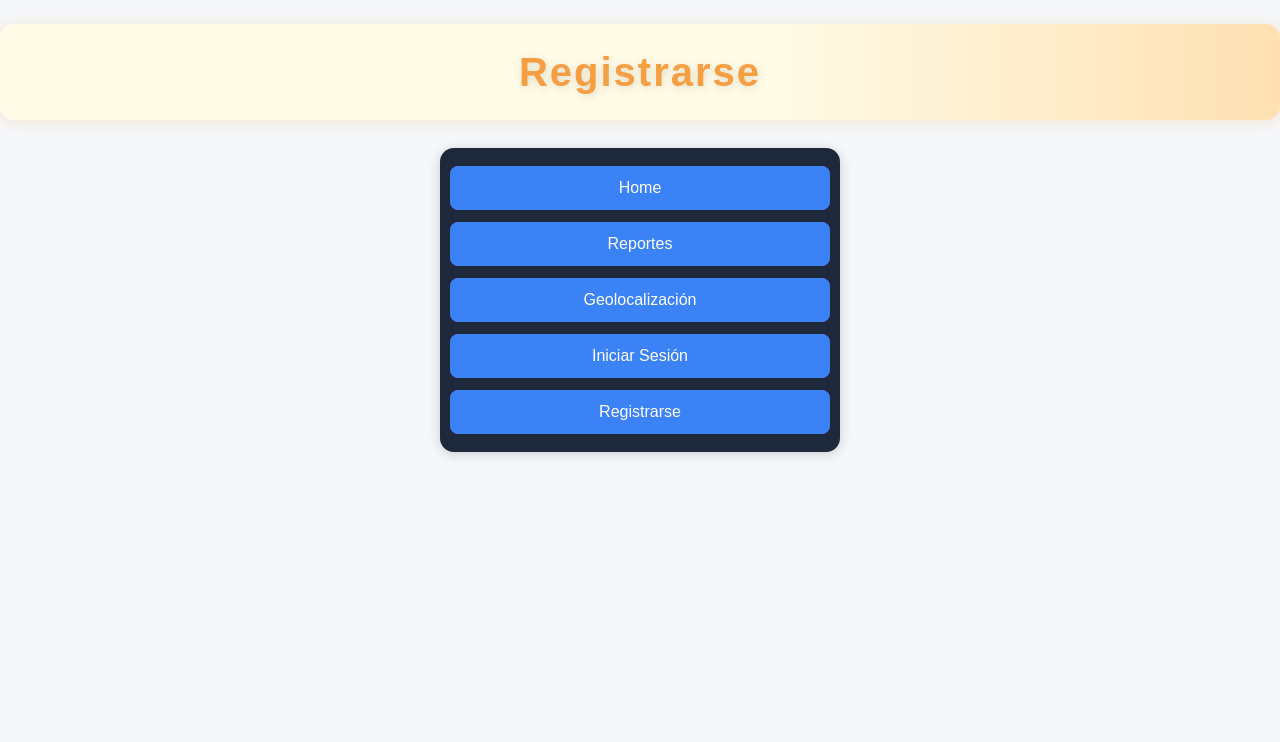
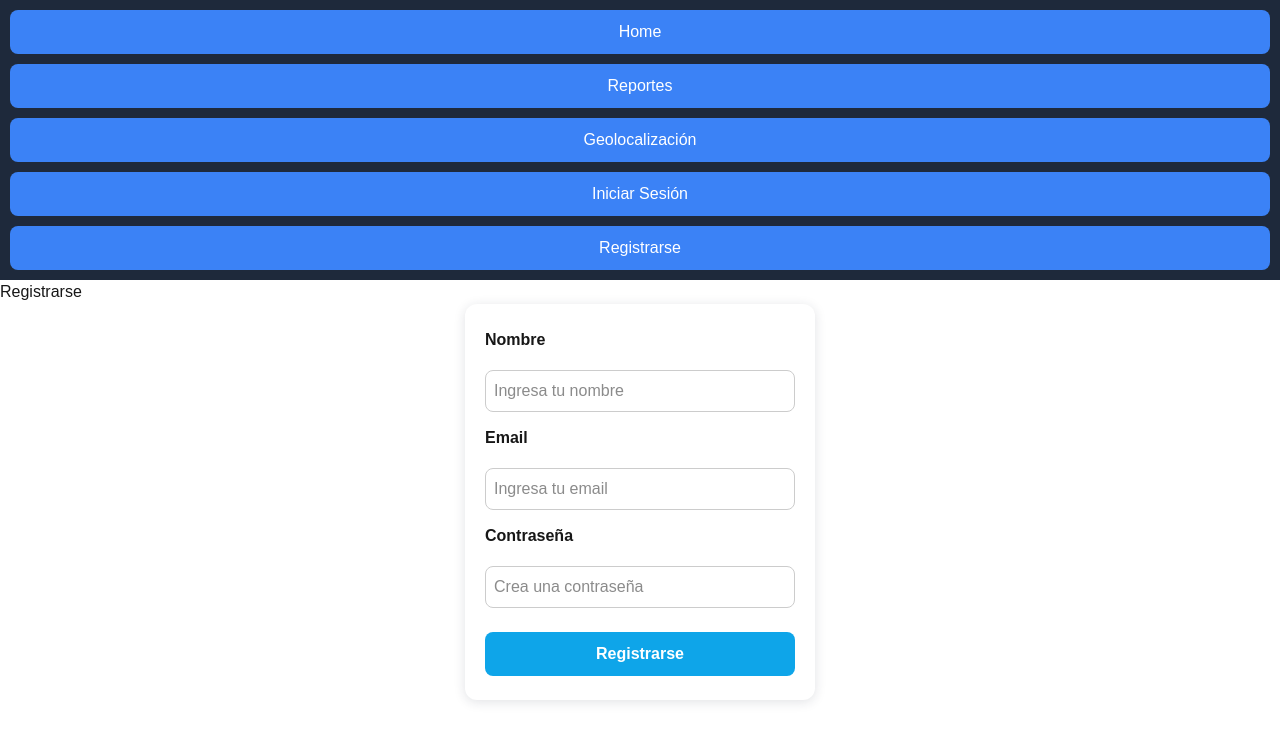
Before and after one commit to javithox/caso_muni, a Next.js app in the folder my-msvc-valle-del-sol/: page /Registrarse in a window 1280 px wide. Shown: the top 742 px of the page. Built offline with nearby package versions, Linux system fonts and the light colour scheme.

Commit message:
commit 11 (arreglo de linkeo de paginas web)

```diff
--- a/my-msvc-valle-del-sol/app/IniciarSesion/page.tsx
+++ b/my-msvc-valle-del-sol/app/IniciarSesion/page.tsx
@@ -1,6 +1,6 @@
 "use client";
 import Link from "next/link";
-import "./estilos/estilo-pagina.css";
+import "../estilos/estilo-iniciar-sesion.css";
 
 export default function IniciarSesion() {
   return (
@@ -15,7 +15,7 @@ export default function IniciarSesion() {
           <li><Link href="/" className="btn-nav">Home</Link></li>
           <li><Link href="/reportes" className="btn-nav">Reportes</Link></li>
           <li><Link href="/geolocalizacion" className="btn-nav">Geolocalización</Link></li>
-          <li><Link href="/iniciarSesion" className="btn-nav">Iniciar Sesión</Link></li>
+          <li><Link href="/iniciarsesion" className="btn-nav">Iniciar Sesión</Link></li>
           <li><Link href="/registrarse" className="btn-nav">Registrarse</Link></li>
         </ul>
       </nav>
--- a/my-msvc-valle-del-sol/app/Registrarse/page.tsx
+++ b/my-msvc-valle-del-sol/app/Registrarse/page.tsx
@@ -1,12 +1,14 @@
 "use client";
 
+
 import Link from "next/link";
-import "../estilos/estilo-pagina.css";
+import "../estilos/estilo-registrarse.css";
+
 
 export default function Registrarse() {
     return(
         <main>
-          <h1 className="titulo-pagina">Registrarse</h1>
+
           <nav>
             <ul className="lista-de-botones">
               <li><Link href="/" className="btn-nav">Home</Link></li>
@@ -16,7 +18,21 @@ export default function Registrarse() {
               <li><Link href="/registrarse" className="btn-nav">Registrarse</Link></li>
             </ul>
           </nav>
-          {/* Aquí puedes agregar el formulario de registro o contenido adicional */}
+          <h1 className="titulo-pagina">Registrarse</h1>
+          <section className="form-container">
+            <form className="form-registro">
+              <label>Nombre</label>
+              <input type="text" placeholder="Ingresa tu nombre" required />
+
+              <label>Email</label>
+              <input type="email" placeholder="Ingresa tu email" required />
+
+              <label>Contraseña</label>
+              <input type="password" placeholder="Crea una contraseña" required />
+
+              <button type="submit">Registrarse</button>
+            </form>
+          </section>
         </main>
     );
 }
--- /dev/null
+++ b/my-msvc-valle-del-sol/app/estilos/estilo-iniciar-sesion.css
@@ -0,0 +1,85 @@
+/* ===== FORMULARIO INICIAR SESIÓN ===== */
+@import "tailwindcss";
+
+/* ===== NAV ===== */
+.lista-de-botones {
+  display: flex;
+  flex-direction: column;
+  list-style: none;
+  background: #1e293b;
+  padding: 10px;
+  gap: 10px;
+}
+
+.btn-nav {
+  display: block;
+  text-decoration: none;
+  color: white;
+  background: #3b82f6;
+  padding: 10px;
+  border-radius: 8px;
+  text-align: center;
+  transition: 0.3s;
+}
+
+.btn-nav:hover {
+  background: #2563eb;
+}
+
+.form-container {
+  display: flex;
+  justify-content: center;
+  align-items: center;
+  min-height: 40vh;
+}
+
+.form-login {
+  background: #fff;
+  padding: 24px 20px;
+  border-radius: 12px;
+  box-shadow: 0 2px 12px 0 #1e293b22;
+  display: flex;
+  flex-direction: column;
+  gap: 14px;
+  min-width: 260px;
+  max-width: 350px;
+  width: 100%;
+}
+
+.form-login label {
+  font-weight: bold;
+  margin-bottom: 4px;
+  text-align: left;
+}
+
+.form-login input[type="email"],
+.form-login input[type="password"] {
+  padding: 8px;
+  border: 1px solid #ccc;
+  border-radius: 8px;
+  font-size: 1rem;
+}
+
+.form-login button {
+  padding: 10px;
+  border: none;
+  border-radius: 8px;
+  background: #10b981;
+  color: white;
+  font-weight: bold;
+  cursor: pointer;
+  transition: 0.3s;
+  margin-top: 10px;
+}
+
+.form-login button:hover {
+  background: #059669;
+}
+
+@media (max-width: 768px) {
+  .form-login {
+    padding: 16px 6vw;
+    min-width: unset;
+    max-width: 100vw;
+  }
+}
--- a/my-msvc-valle-del-sol/app/estilos/estilo-pagina.css
+++ b/my-msvc-valle-del-sol/app/estilos/estilo-pagina.css
@@ -80,6 +80,68 @@ body {
 
 .btn-nav:hover {
   background: #2563eb;
+}
+
+/* === FORMULARIOS (login y registro) === */
+.form-container {
+  display: flex;
+  justify-content: center;
+  align-items: center;
+  min-height: 40vh;
+}
+
+.form-login, .form-registro {
+  background: #fff;
+  padding: 24px 20px;
+  border-radius: 12px;
+  box-shadow: 0 2px 12px 0 #1e293b22;
+  display: flex;
+  flex-direction: column;
+  gap: 14px;
+  min-width: 260px;
+  max-width: 350px;
+  width: 100%;
+}
+
+.form-login label, .form-registro label {
+  font-weight: bold;
+  margin-bottom: 4px;
+  text-align: left;
+}
+
+.form-login input[type="email"],
+.form-login input[type="password"],
+.form-registro input[type="email"],
+.form-registro input[type="password"],
+.form-registro input[type="text"] {
+  padding: 8px;
+  border: 1px solid #ccc;
+  border-radius: 8px;
+  font-size: 1rem;
+}
+
+.form-login button, .form-registro button {
+  padding: 10px;
+  border: none;
+  border-radius: 8px;
+  background: #10b981;
+  color: white;
+  font-weight: bold;
+  cursor: pointer;
+  transition: 0.3s;
+  margin-top: 10px;
+}
+
+.form-login button:hover, .form-registro button:hover {
+  background: #059669;
+}
+
+@media (max-width: 768px) {
+  .form-login, .form-registro {
+    padding: 16px 6vw;
+    min-width: unset;
+    max-width: 100vw;
+  }
 }
 .form-container {
   display: flex;
--- /dev/null
+++ b/my-msvc-valle-del-sol/app/estilos/estilo-registrarse.css
@@ -0,0 +1,86 @@
+/* ===== FORMULARIO REGISTRO ===== */
+@import "tailwindcss";
+
+/* ===== NAV ===== */
+.lista-de-botones {
+  display: flex;
+  flex-direction: column;
+  list-style: none;
+  background: #1e293b;
+  padding: 10px;
+  gap: 10px;
+}
+
+.btn-nav {
+  display: block;
+  text-decoration: none;
+  color: white;
+  background: #3b82f6;
+  padding: 10px;
+  border-radius: 8px;
+  text-align: center;
+  transition: 0.3s;
+}
+
+.btn-nav:hover {
+  background: #2563eb;
+}
+
+.form-container {
+  display: flex;
+  justify-content: center;
+  align-items: center;
+  min-height: 40vh;
+}
+
+.form-registro {
+  background: #fff;
+  padding: 24px 20px;
+  border-radius: 12px;
+  box-shadow: 0 2px 12px 0 #1e293b22;
+  display: flex;
+  flex-direction: column;
+  gap: 14px;
+  min-width: 260px;
+  max-width: 350px;
+  width: 100%;
+}
+
+.form-registro label {
+  font-weight: bold;
+  margin-bottom: 4px;
+  text-align: left;
+}
+
+.form-registro input[type="email"],
+.form-registro input[type="password"],
+.form-registro input[type="text"] {
+  padding: 8px;
+  border: 1px solid #ccc;
+  border-radius: 8px;
+  font-size: 1rem;
+}
+
+.form-registro button {
+  padding: 10px;
+  border: none;
+  border-radius: 8px;
+  background: #0ea5e9;
+  color: white;
+  font-weight: bold;
+  cursor: pointer;
+  transition: 0.3s;
+  margin-top: 10px;
+}
+
+.form-registro button:hover {
+  background: #0369a1;
+}
+
+@media (max-width: 768px) {
+  .form-registro {
+    padding: 16px 6vw;
+    min-width: unset;
+    max-width: 100vw;
+  }
+}
--- a/my-msvc-valle-del-sol/app/page.tsx
+++ b/my-msvc-valle-del-sol/app/page.tsx
@@ -1,6 +1,6 @@
 "use client";
-import Registrarse from "./Registrarse/page";
-import IniciarSesion from "./IniciarSesion/page";
+import Registrarse from "./registrarse/page";
+import IniciarSesion from "./iniciarsesion/page";
 import Reportes from "./reportes/page";
 import Image from "next/image";
 
```
